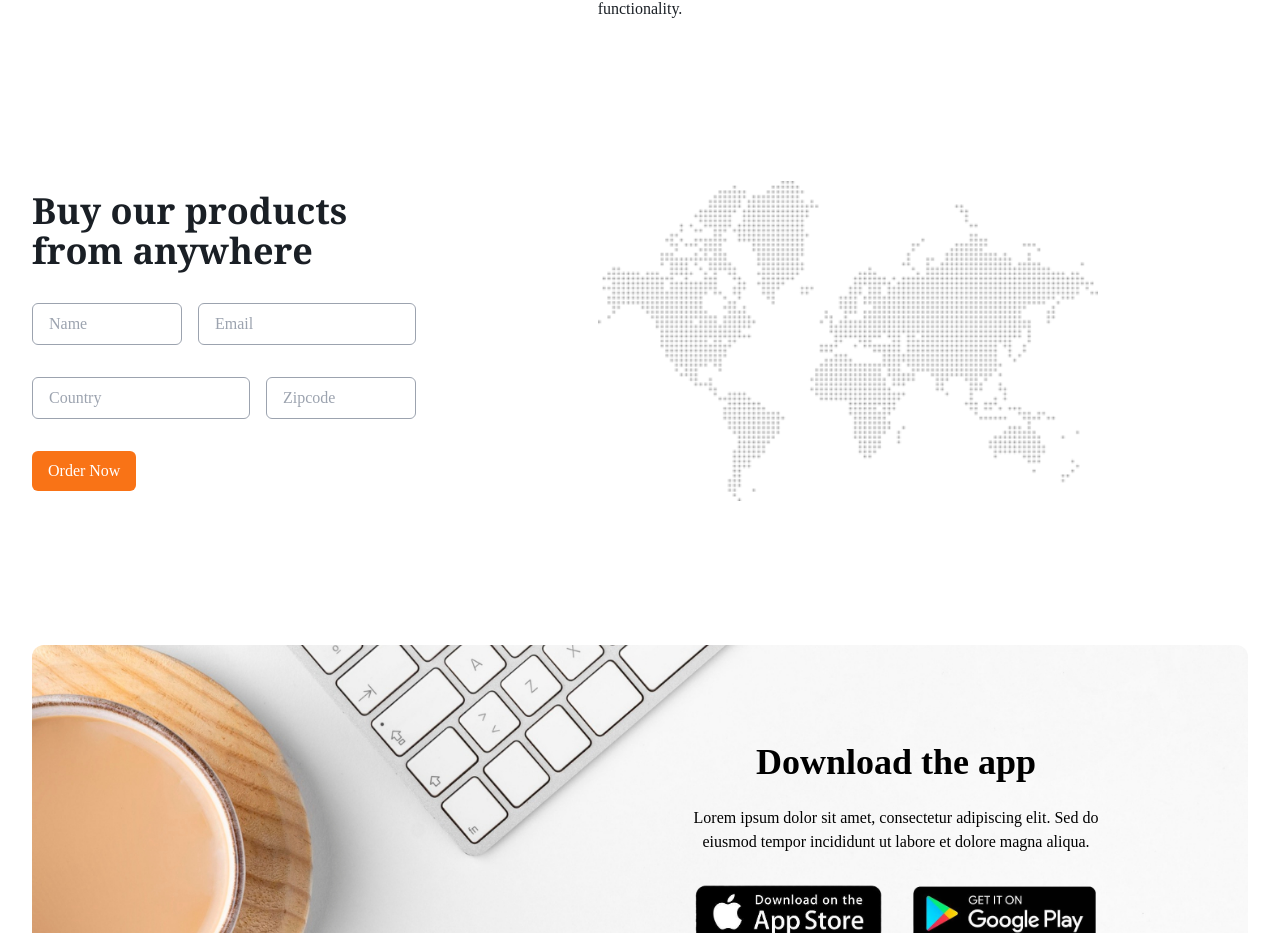
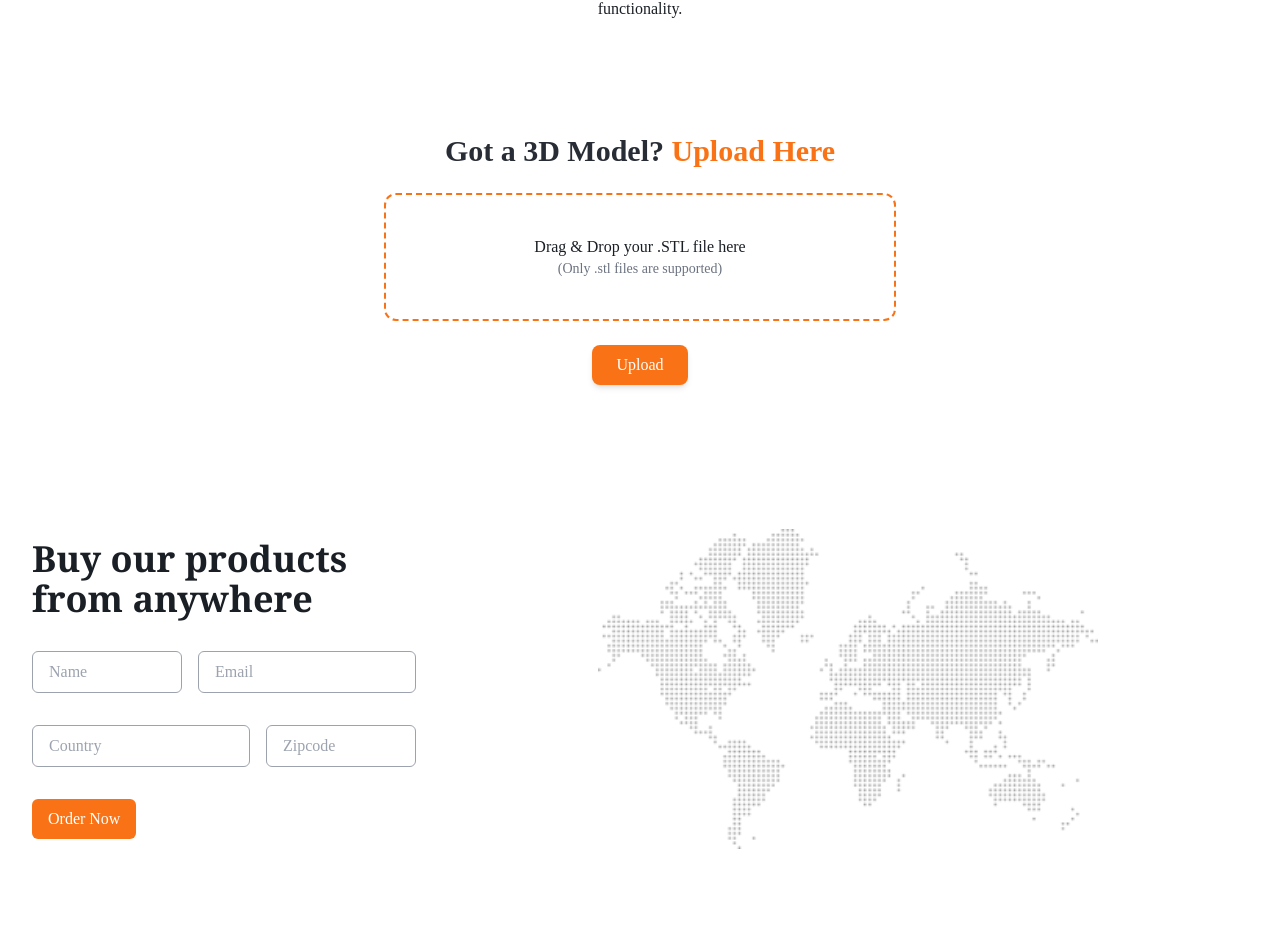
Before and after one commit to Thanujsai/print-it-ui, a React (Create React App) app: page / in a window 1280 px wide. Shown: the part 1319-2252 px from the top of the page. Built offline with nearby package versions, Linux system fonts and the light colour scheme; a web font is replaced by a local one.

Commit message:
upload file section

```diff
--- a/package.json
+++ b/package.json
@@ -19,6 +19,7 @@
     "react": "^18.3.1",
     "react-camera-pro": "^1.4.0",
     "react-dom": "^18.3.1",
+    "react-dropzone": "^14.3.5",
     "react-icons": "^5.4.0",
     "react-intersection-observer": "^9.15.1",
     "react-router-dom": "^6.26.2",
--- a/src/App.js
+++ b/src/App.js
@@ -1,6 +1,6 @@
 import React from 'react';
 import { BrowserRouter as Router, Route, Routes } from 'react-router-dom';
-import Home from './components/Home2.js';
+import Home2 from './components/Home2.js';
 import ProductShowcase from './components/ProductShowcase';
 import Footer from './components/Footer';
 import './css/BackgroundVideoStyles.css'; // Import your CSS file
--- a/src/components/MainPage.js
+++ b/src/components/MainPage.js
@@ -4,12 +4,14 @@ import Services from './Services/Services';
 import WhereToBuy from './WhereToBuy/WhereToBuy';
 import AppBanner from './AppBanner/AppBanner';
 import Footer from './Footer/Footer';
+import Upload from './Upload/Upload';
 
 function MainPage() {
   return (
     <div className='overflow-x-hidden'>
         <Home />
         <Services />
+        <Upload />
         <WhereToBuy />
         <AppBanner />
         <Footer />
--- /dev/null
+++ b/src/components/Upload/Upload.js
@@ -0,0 +1,78 @@
+import React, { useCallback, useState } from "react";
+import { useDropzone } from "react-dropzone";
+import { motion } from "framer-motion";
+
+function Upload() {
+  const [files, setFiles] = useState([]);
+
+  const onDrop = useCallback((acceptedFiles) => {
+    setFiles(acceptedFiles);
+  }, []);
+
+  const { getRootProps, getInputProps, isDragActive } = useDropzone({
+    onDrop,
+    accept: { "model/stl": [".stl"] }, // Ensure only .stl files are accepted
+    multiple: false, // Allow only one file at a time
+  });
+
+  return (
+    <div className="container my-24 space-y-6 flex flex-col items-center">
+      {/* Header Section */}
+      <div className="text-center max-w-lg mx-auto space-y-2">
+        <motion.h1
+          initial={{ opacity: 0, y: 100 }}
+          whileInView={{ opacity: 1, y: 0 }}
+          transition={{
+            type: "spring",
+            stiffness: 150,
+            damping: 10,
+            delay: 0.2,
+          }}
+          className="text-3xl font-bold text-lightGray"
+        >
+          Got a 3D Model? <span className="text-primary">Upload Here</span>
+        </motion.h1>
+      </div>
+
+      {/* Drag and Drop Box */}
+      <div
+        {...getRootProps()}
+        className="border-2 border-dashed border-primary rounded-xl p-10 w-full max-w-lg text-center cursor-pointer hover:bg-gray-100 transition"
+      >
+        <input {...getInputProps()} />
+        {isDragActive ? (
+          <p className="text-darkGray">Drop the file here...</p>
+        ) : (
+          <p className="text-darkGray">Drag & Drop your .STL file here</p>
+        )}
+        <p className="text-sm text-gray-500">(Only .stl files are supported)</p>
+      </div>
+
+      {/* File List */}
+      {files.length > 0 && (
+        <div className="w-full max-w-lg text-center mt-4">
+          <h3 className="font-semibold text-lg">Selected File:</h3>
+          <ul className="mt-2">
+            {files.map((file, index) => (
+              <li key={index} className="text-sm text-gray-700">
+                {file.name}
+              </li>
+            ))}
+          </ul>
+        </div>
+      )}
+
+      {/* Upload Button */}
+      <motion.button
+        whileHover={{ scale: 1.05 }}
+        whileTap={{ scale: 0.95 }}
+        className="bg-primary text-white px-6 py-2 rounded-lg shadow-md hover:bg-primaryDark transition"
+        onClick={() => console.log(files)}
+      >
+        Upload
+      </motion.button>
+    </div>
+  );
+}
+
+export default Upload;
```
Also changed, not shown: 1 other file (tests, documents, lock files or other folders).
